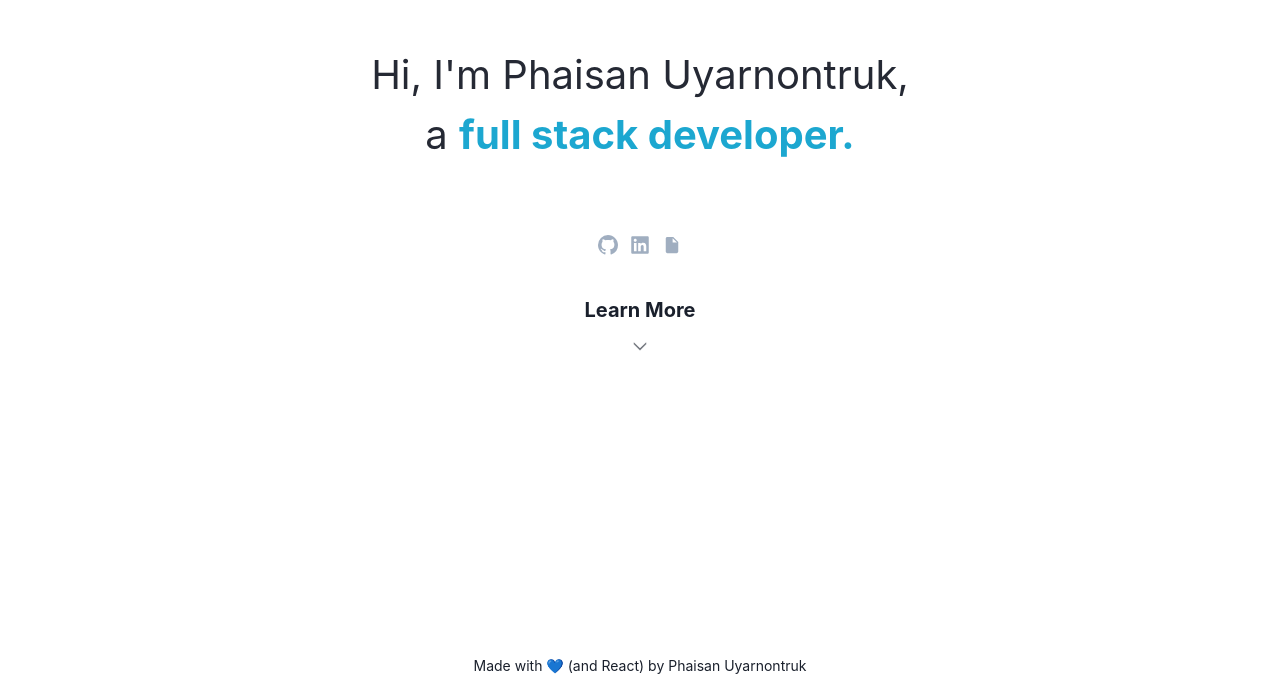
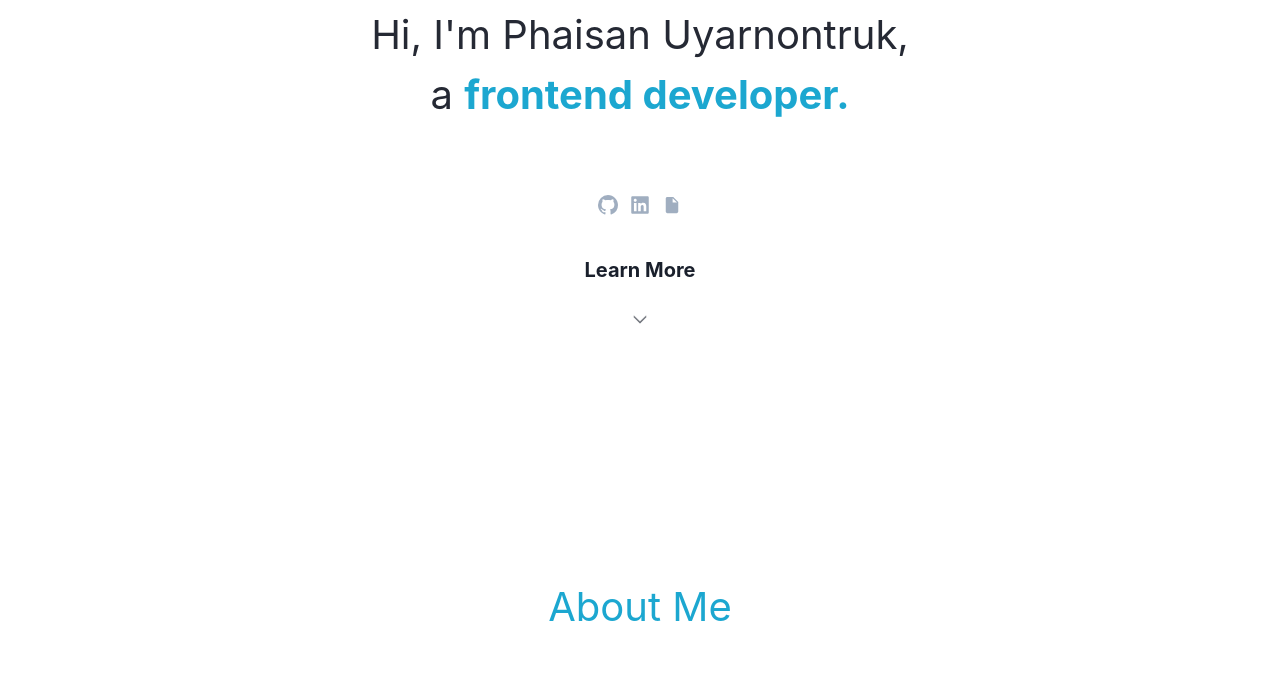
Before and after one commit to pha1san/phaisan.dev, a Next.js app: page / in a window 1280 px wide. Shown: the part 269-952 px from the top of the page. Built offline with nearby package versions, Linux system fonts and the light colour scheme.

Commit message:
📝 update title tag

```diff
--- a/features/Landing.tsx
+++ b/features/Landing.tsx
@@ -23,7 +23,7 @@ export default function Landing() {
       </h1>
       <h1 className="text-[2.5em]" style={{ color: primary }}>
         {" "}
-        a <strong style={{ color: secondary }}>full stack developer.</strong>
+        a <strong style={{ color: secondary }}>frontend developer.</strong>
       </h1>
     </div>
   );
--- a/layouts/SiteHead.tsx
+++ b/layouts/SiteHead.tsx
@@ -4,7 +4,7 @@ import Head from "next/head";
 const SiteHead: FC<{ title: string }> = ({ title }) => (
   <Head>
     <title>{title}</title>
-    <meta name="title" content="Phaisan Uyarnontruk - Full Stack Developer" />
+    <meta name="title" content="Phaisan Uyarnontruk - Frontend Developer" />
     <meta name="description" content="Phaisan Uyarnontruk - Portfolio" />
     <link rel="icon" href="/favicon.ico" />
     <link rel="apple-touch-icon" href="/logo192.png" />
@@ -12,12 +12,12 @@ const SiteHead: FC<{ title: string }> = ({ title }) => (
     <meta name="theme-color" content="#252934" />
     <meta property="og:type" content="website" />
     <meta property="og:url" content="https://www.jarrodservilla.com/" />
-    <meta property="og:title" content="Phaisan Uyarnontruk - Full Stack Developer" />
+    <meta property="og:title" content="Phaisan Uyarnontruk - Frontend Developer" />
     <meta property="og:description" content="Phaisan Uyarnontruk's personal portfolio" />
     <meta property="og:image" content="/logo512.png" />
     <meta property="twitter:card" content="summary_large_image" />
     <meta property="twitter:url" content="http://www.jarrodservilla.com/" />
-    <meta property="twitter:title" content="Phaisan Uyarnontruk - Full Stack Developer" />
+    <meta property="twitter:title" content="Phaisan Uyarnontruk - Frontend Developer" />
     <meta property="twitter:description" content="Phaisan Uyarnontruk's personal portfolio" />
     <meta property="twitter:image" content="/logo512.png" />
   </Head>
--- a/pages/_app.tsx
+++ b/pages/_app.tsx
@@ -14,7 +14,7 @@ export default function App({ Component, pageProps }: AppProps) {
   const { pathname } = useRouter();
 
   const pathToTitle: pathToTitleType = {
-    "/": "Phaisan Uyarnontruk - Full Stack Developer",
+    "/": "Phaisan Uyarnontruk - Frontend Developer",
   };
 
   return (
--- a/pages/index.tsx
+++ b/pages/index.tsx
@@ -1,9 +1,12 @@
+import About from "@/features/About";
 import Landing from "@/features/Landing";
 
 export default function Home() {
   return (
     <div className="min-h-screen p-[0_0.5rem] flex flex-col justify-center items-center">
       <Landing />
+      <About />
+      {/* <Experience /> */}
     </div>
   );
 }
```
